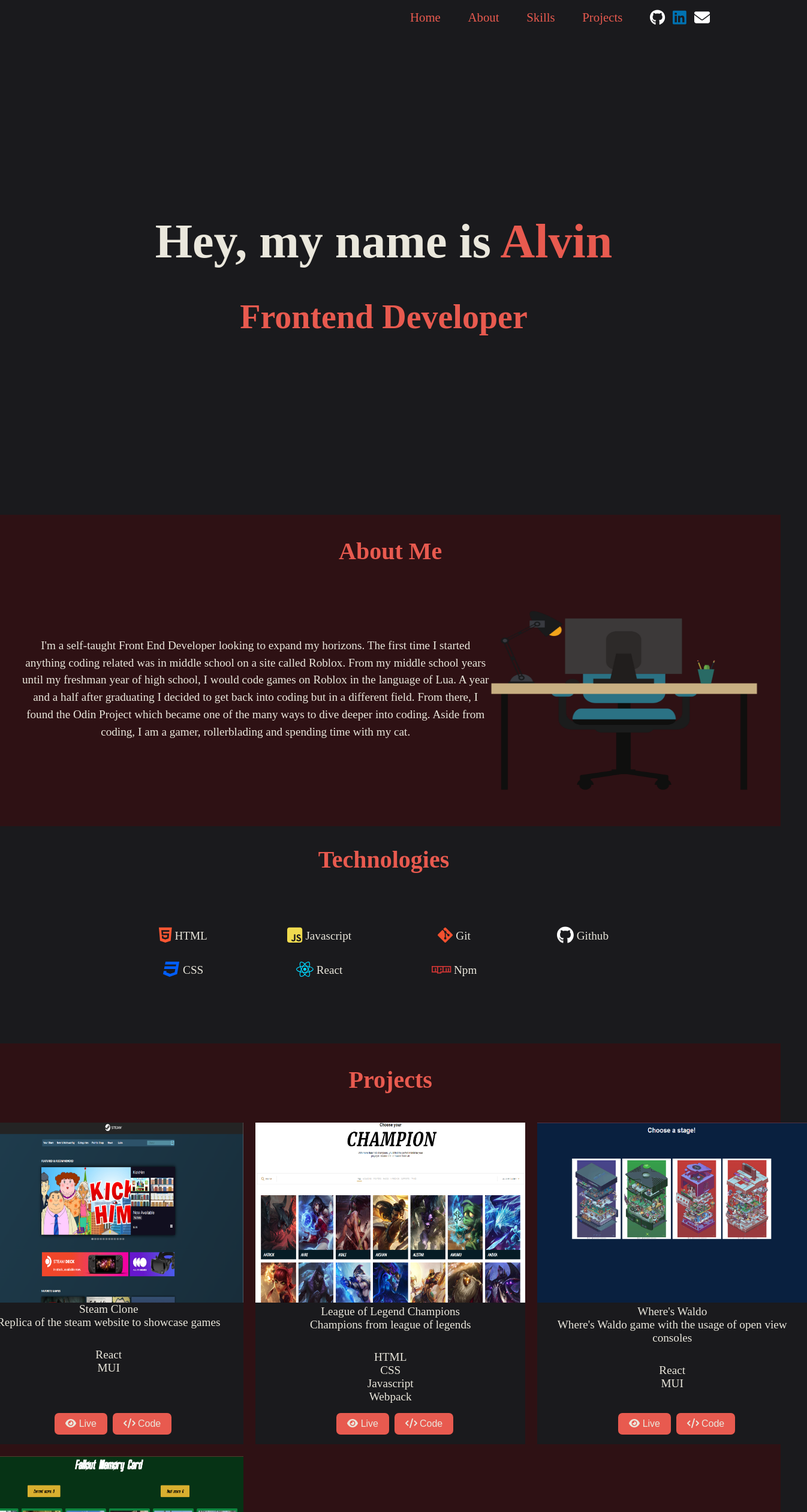
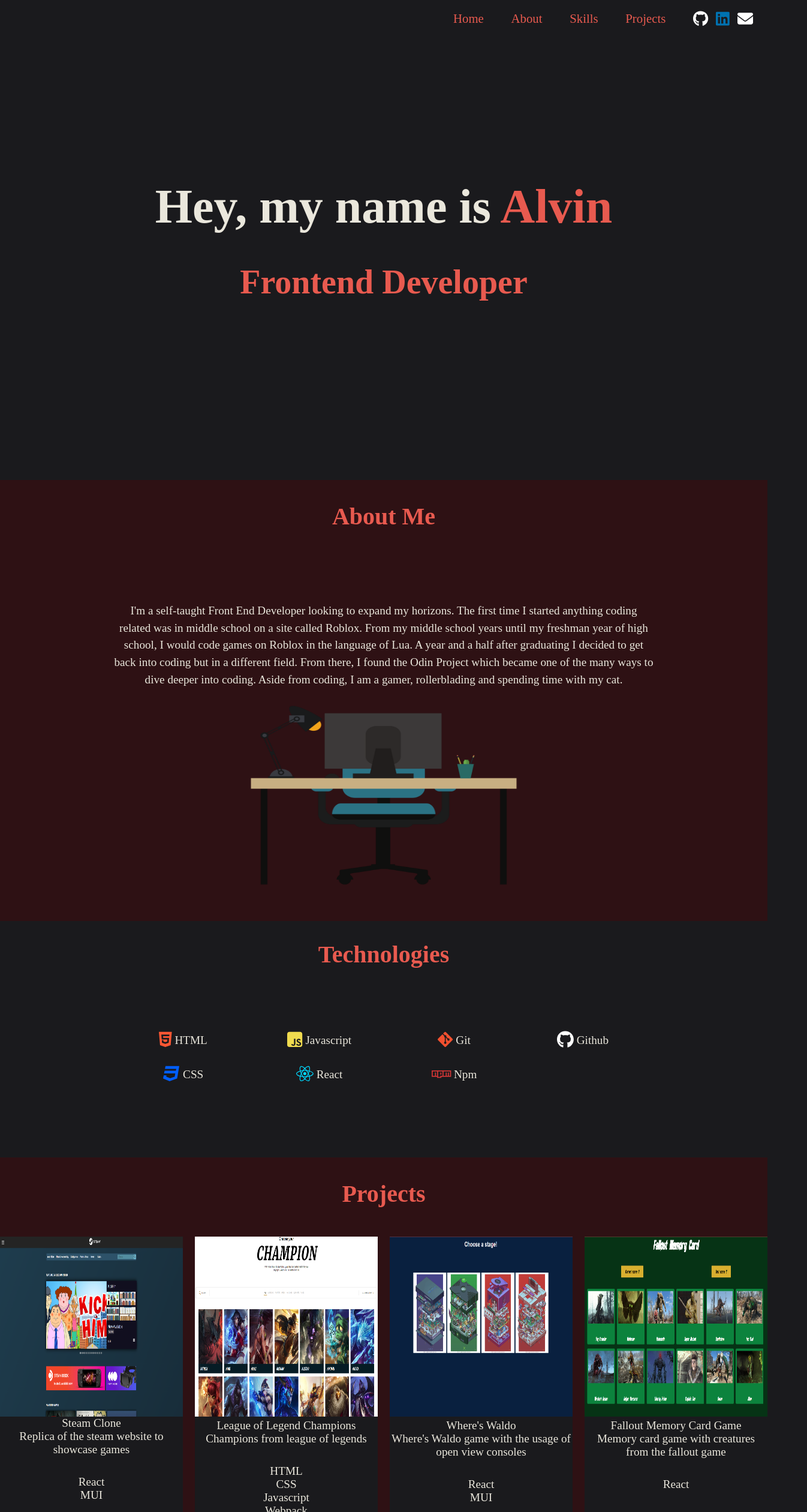
Before and after one commit to Khrononian/Portfolio, a React (Create React App) app: page / in a window 1280 px wide. Shown: the top 2520 px of the page at 60% size, 1346 px wide, since content can reach past the window. Built offline with nearby package versions, Linux system fonts and the light colour scheme.

Commit message:
New styles and responsiveness

```diff
--- a/src/App.css
+++ b/src/App.css
@@ -12,10 +12,16 @@
 }
 
 nav {
+  width: 100%;
+  padding: 1.1em 0;
+  position: fixed;
+  display: flex;
+  justify-content: flex-end;
+}
+nav ul {
   width: 500px;
-  margin-left: auto;
-  margin-right: 5rem;
-  padding: 1em;
+  list-style: none;
+  padding-right: 1.5em;
 }
 nav ul, nav ul div {
   display: flex;
@@ -26,9 +32,6 @@
   cursor: pointer;
   color: #E85A4F;
   font-size: 1.3rem
-}
-nav ul {
-  list-style: none;
 }
 nav ul div {
   width: 100px;
@@ -67,9 +70,9 @@
   background: transparent;
 }
 .sub img {
-  width: 450px;
+  width: 100%;
   height: 300px;
-  /* object-fit: contain; */
+  /* max-width: 300px; */
 }
 .sub p {
   font-size: 1.2rem;
@@ -77,18 +80,15 @@
 
 .about, .projects {
   background: #2E1114;
-  /* width: 900px; */
-  width: 96%;
-  margin: 0 auto 0 auto;
-  /* text-align: left; */
-  padding: 2.3em;
-
+  width: 100%;
+  padding: 2.3em 0;
 }
 
 .about div {
   display: flex;
   justify-content: space-between;
   background: transparent;
+  flex-wrap: wrap;
 }
 .about div p {
   line-height: 1.8rem;
@@ -108,8 +108,11 @@
 .tech-div {
   display: flex;
   justify-content: space-between;
-  width: 750px;
+  flex-wrap: wrap;
+  width: 100%;
+  max-width: 750px;
   margin: 2.5rem auto 4rem auto;
+  padding: 1em 0;
 }
 .tech-div div p {
   margin-bottom: 1.5em;
@@ -121,7 +124,8 @@
 .inner-project {
   background: transparent;
   display: grid;
-  grid-template-columns: repeat(3, 450px);
+  /* grid-template-columns: repeat(3, 450px); */
+  grid-template-columns: repeat(auto-fit, minmax(280px, 1fr));
   justify-content: center;
   gap: 20px;
 }
@@ -129,8 +133,9 @@
   display: flex;
   flex-direction: column;
 }
-.project-img {
-  width: 100%;
+.padded-div h2 {
+  font-size: 2rem;
+  margin-bottom: 1rem;
 }
 .inner-project div {
   color: #EAE7DC;
@@ -150,7 +155,7 @@
   margin-top: auto;
   padding-bottom: 1em;
   width: 195px;
-  margin-left: 30%;
+  margin-left: auto;
   margin-right: auto;
 }
 .btns button {
@@ -170,3 +175,14 @@
   background: transparent;
   pointer-events: none;
 }
+
+
+
+/* MEDIA  */
+
+@media screen and (min-width: 280px) {
+  .about, .projects {
+    /* padding: 0;
+    margin: 0; */
+  }
+}
```
